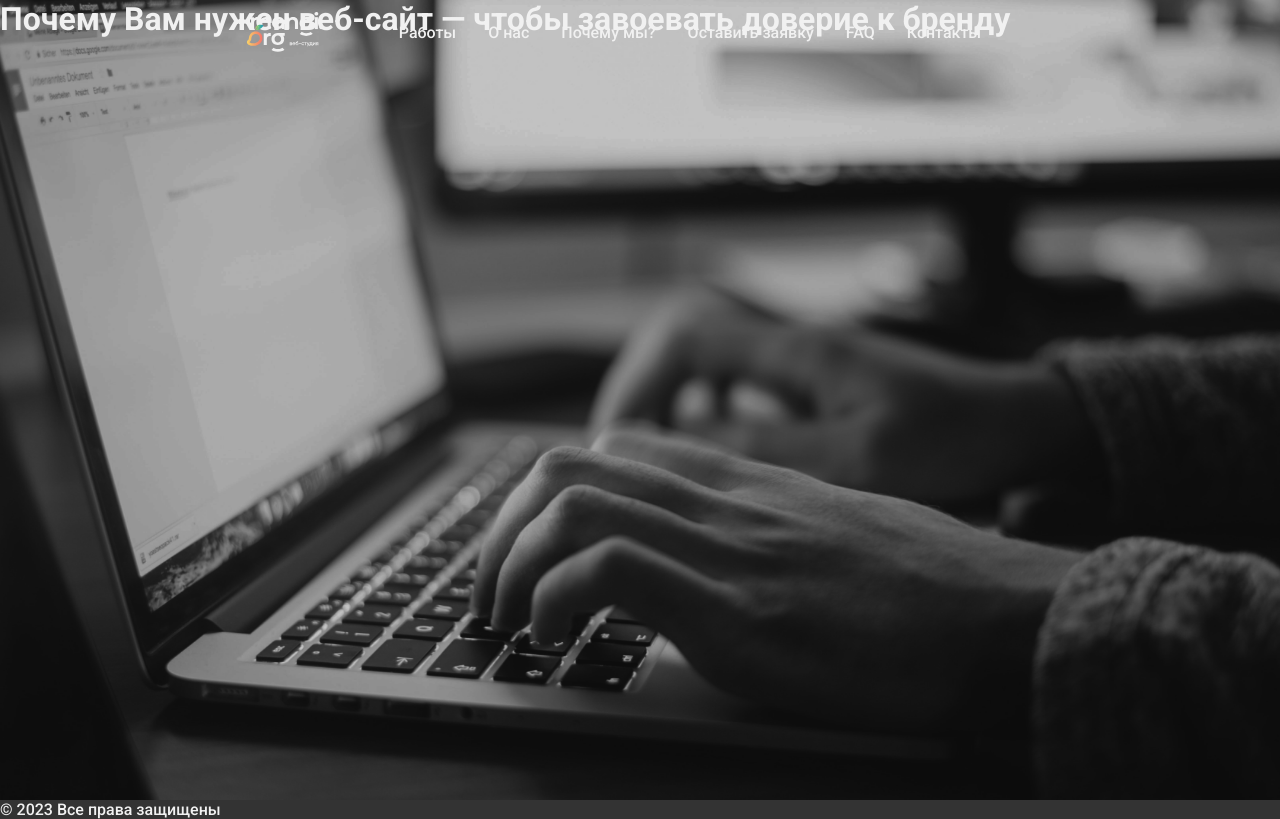
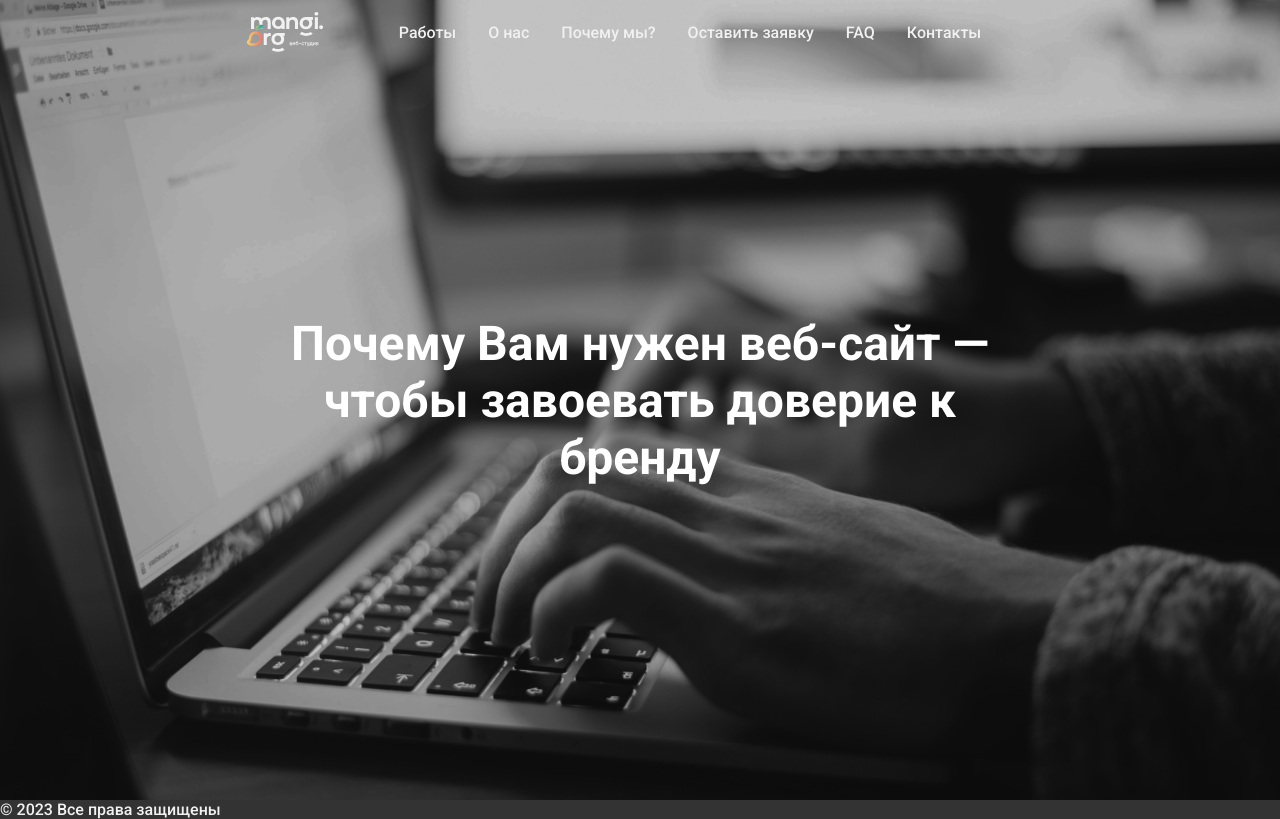
Before and after one commit to mangi-org/home-page, a Next.js app: page / in a window 1280 px wide. Built offline with nearby package versions, Linux system fonts and the light colour scheme.

Commit message:
Fix image

```diff
--- a/app/layout.js
+++ b/app/layout.js
@@ -4,13 +4,6 @@ import './globals.css';
 export default function RootLayout({ children }) {
   return (
     <html lang='ru'>
-      <head>
-        <meta charSet='utf-8' />
-        <meta httpEquiv='X-UA-Compatible' content='IE=edge' />
-        <meta name='viewport' content='width=device-width, initial-scale=1' />
-        <link rel='icon' href='/favicon_16x16px.svg' />
-        <link rel='manifest' href='/manifest.json' />
-      </head>
       <body className='dark'>
         <Layout>{children}</Layout>
       </body>
--- a/app/page.js
+++ b/app/page.js
@@ -1,11 +1,12 @@
 import { StartWindow } from '@/components';
+
+export const metadata = {
+  title: 'Home',
+};
 
 export default function Home() {
   return (
     <>
-      <head>
-        <title>Home</title>
-      </head>
       <StartWindow />
     </>
   );
--- a/components/StartWindow/StartWindow.jsx
+++ b/components/StartWindow/StartWindow.jsx
@@ -1,11 +1,20 @@
-import styles from './StartWindow.module.css'
+import styles from './StartWindow.module.css';
+import backgroundImage from '@/assets/background_start_window_desctop.png';
+import Image from 'next/image';
 
 function StartWindow() {
-    return (
-        <div className={styles.backgroundImage}>
-            <h1>Почему Вам нужен веб-сайт — чтобы завоевать доверие к бренду</h1>
-        </div>
-    )
+  return (
+    <div className={styles.startWindow}>
+      <Image
+        className={styles.backgroundImage}
+        src={backgroundImage}
+        alt="Задний фон"
+      />
+      <div className={styles.container}>
+        <h1>Почему Вам нужен веб-сайт — чтобы завоевать доверие к бренду</h1>
+      </div>
+    </div>
+  );
 }
 
-export default StartWindow
+export default StartWindow;
--- a/components/StartWindow/StartWindow.module.css
+++ b/components/StartWindow/StartWindow.module.css
@@ -1,7 +1,36 @@
+.startWindow {
+  display: flex;
+  flex-direction: column;
+  align-items: center;
+  justify-content: center;
+  text-align: center;
+  min-height: 100vh;
+}
+
 .backgroundImage {
-  background-image: url('/background_start_window_desctop.png');
-  background-repeat: no-repeat;
-  background-size: 100% 100%;
-  height: 100svh;
+  position: absolute;
+  top: 0;
+  left: 0;
   width: 100%;
+  height: 100%;
+  z-index: -1;
+  object-fit: cover;
+  pointer-events: none;
 }
+
+.container {
+  display: flex;
+  width: min(50rem, 100%);
+  height: 25rem;
+  flex-direction: column;
+  justify-content: center;
+  flex-shrink: 0;
+}
+
+.container h1 {
+  color: #fff;
+  text-align: center;
+  font-size: 3rem;
+  font-style: normal;
+  font-weight: 700;
+}
--- a/layout/Header.module.css
+++ b/layout/Header.module.css
@@ -129,6 +129,9 @@
 }
 
 @media screen and (min-width: 768px) and (max-width: 991px) {
+  .menu{
+    gap: 1rem;
+  }
 }
 
 @media screen and (min-width: 992px) and (max-width: 1199px) {
--- a/layout/index.jsx
+++ b/layout/index.jsx
@@ -5,12 +5,12 @@ import Main from './Main'
 
 export default function Layout({ children }) {
     return (
-        <>
+        <div className='wrapper'>
             <Header />
             <Main>
                 {children}
             </Main>
             <Footer />
-        </>
+        </div>
     )
 }
```
Also changed, not shown: layout/Main.jsx (+12 -4 lines).
